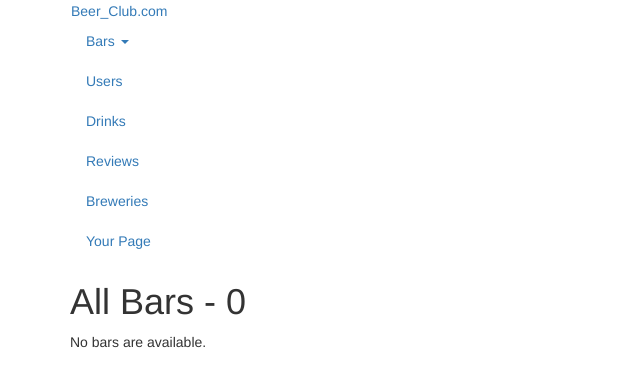
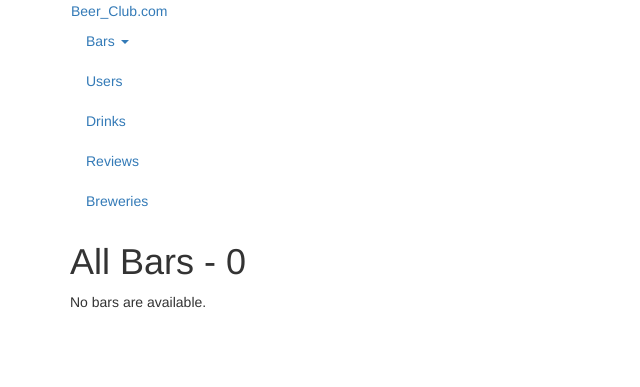
Before and after one commit to goingpaper/project, a Django app: page /bars/ in a window 1280 px wide. Shown: the top 387 px of the page, without its empty margins (0-640 px from the left). Run offline with Django 3.2, Linux system fonts and the light colour scheme; data that the repository does not hold is empty; parts of the project's set-up code (start-up, migrations or seed data) failed here and were passed over; some libraries are stand-ins or nearby versions.

Commit message:
Update base.html

```diff
--- a/project/barreviews/templates/barreviews/base.html
+++ b/project/barreviews/templates/barreviews/base.html
@@ -25,9 +25,6 @@
                         <li><a href="{% url 'barreviews:drinks' %}">Drinks</a></li>
                         <li><a href="{% url 'barreviews:reviews' %}">Reviews</a></li>
                         <li><a href="{% url 'barreviews:breweries' %}">Breweries</a></li>
-						{% if user %}
-						<li><a href="{% url 'barreviews:user' user.id %}">Your Page</a></li>
-						{% endif %}
                     </ul>
                 </div>
             </div>
```
